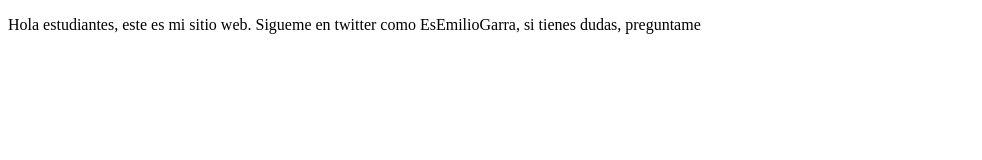
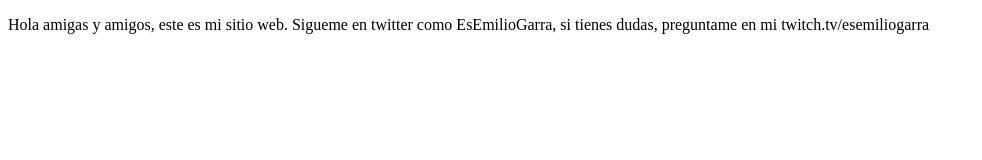
Before and after one commit to AxelArce/proyectoDemoCursoPrework, a plain HTML site: page index.html in a window 1280 px wide. Shown: the whole page, without its empty margins (0-982 px from the left). Drawn offline with Linux system fonts and the light colour scheme.

Commit message:
cambios agregamos sitio de twitch

```diff
--- a/index.html
+++ b/index.html
@@ -8,7 +8,7 @@
 </head>
 <body>
     <p>
-        Hola estudiantes, este es mi sitio web. Sigueme en twitter como EsEmilioGarra, si tienes dudas, preguntame
+        Hola amigas y amigos, este es mi sitio web. Sigueme en twitter como EsEmilioGarra, si tienes dudas, preguntame en mi twitch.tv/esemiliogarra
     </p>
 </body>
 </html>
```
